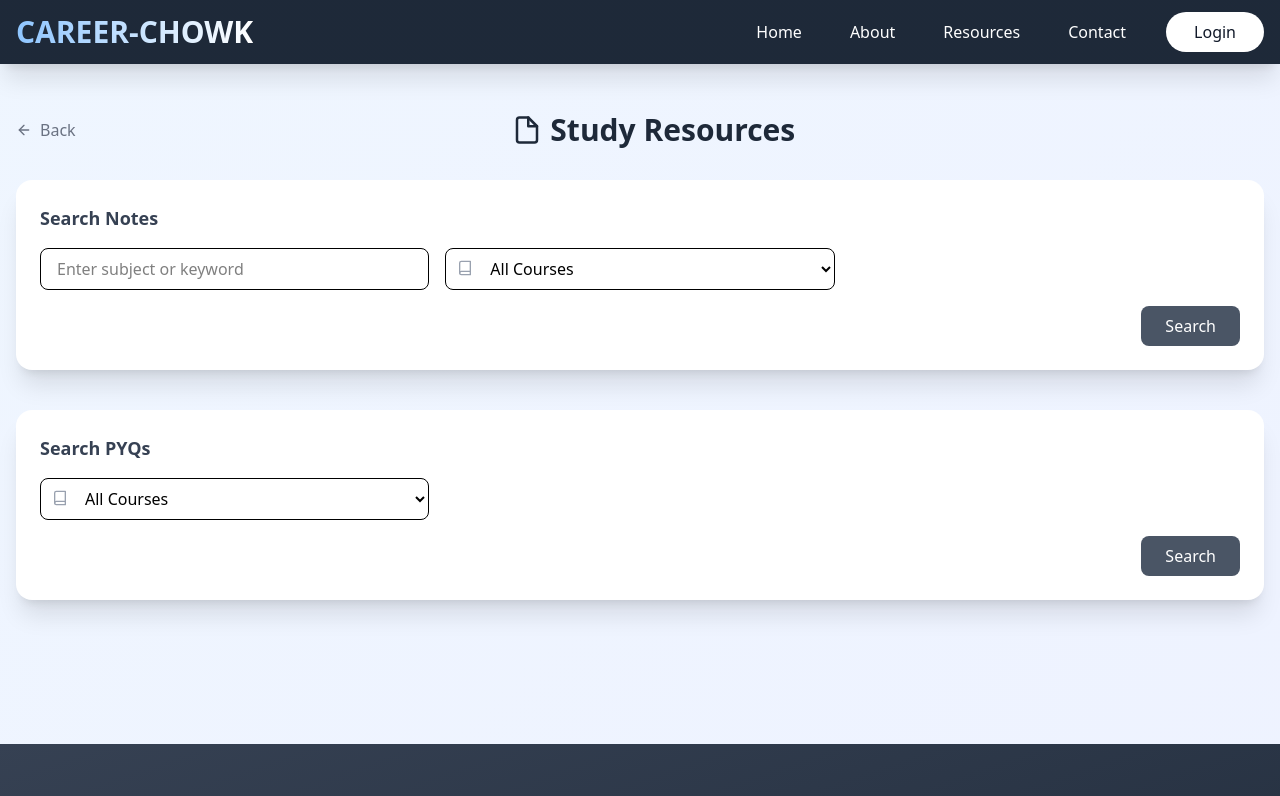
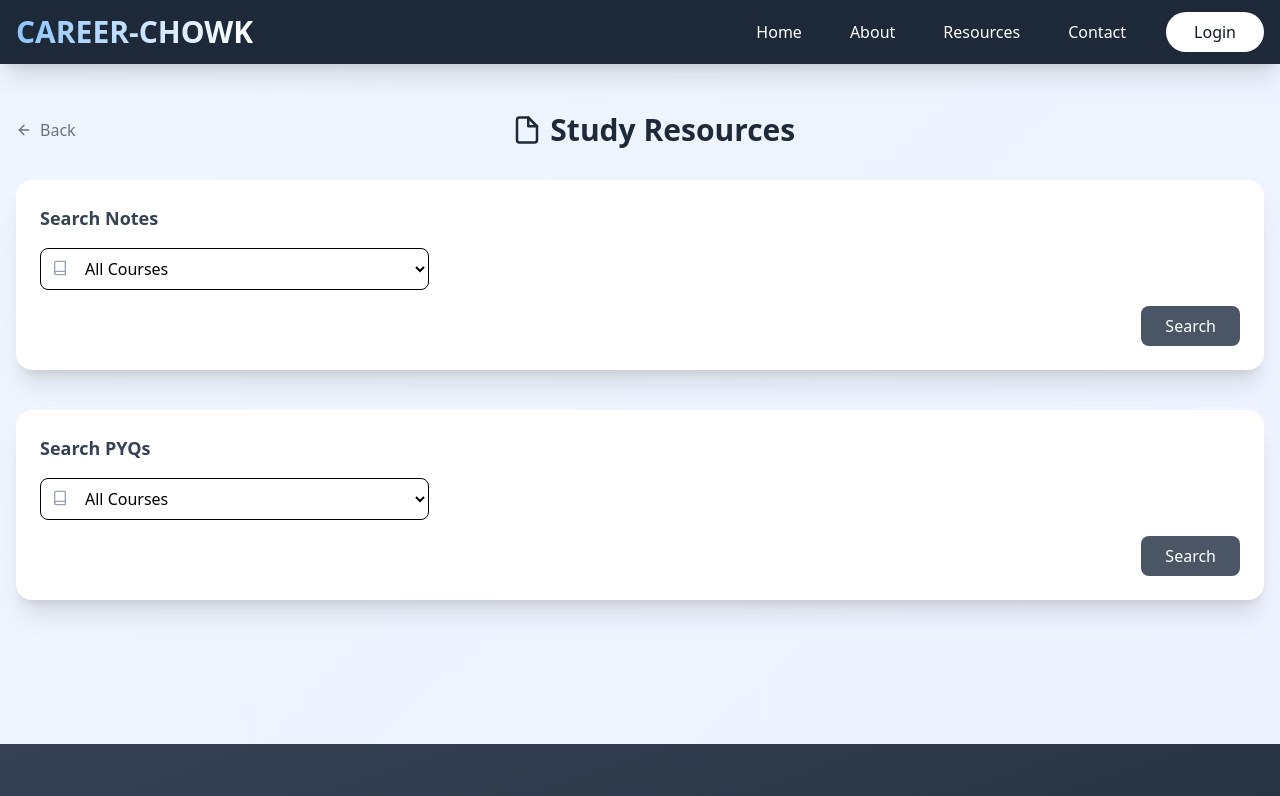
Before and after one commit to PrashantKumar90/carrerchowk, a React (Vite) app: page /resources in a window 1280 px wide. Shown: the top 796 px of the page. Built offline with nearby package versions, Linux system fonts and the light colour scheme.

Commit message:
Updated features/fixed bugs/new code

```diff
--- a/src/pages/Resources.jsx
+++ b/src/pages/Resources.jsx
@@ -132,16 +132,7 @@ const Resources = () => {
           <h2 className="text-lg font-semibold text-gray-700 mb-4">Search Notes</h2>
           <form onSubmit={handleSearch} className="space-y-4">
             <div className="grid grid-cols-1 md:grid-cols-3 gap-4">
-              <div className="relative">
-                <input
-                  type="text"
-                  name="query"
-                  value={searchData.query}
-                  onChange={handleInputChange}
-                  placeholder="Enter subject or keyword"
-                  className="w-full pl-4 pr-4 py-2 border rounded-lg focus:ring-2 focus:ring-gray-600 focus:border-gray-500"
-                />
-              </div>
+
 
               <div className="relative">
                 <FiBook className="absolute left-3 top-3 text-gray-400" />
```
